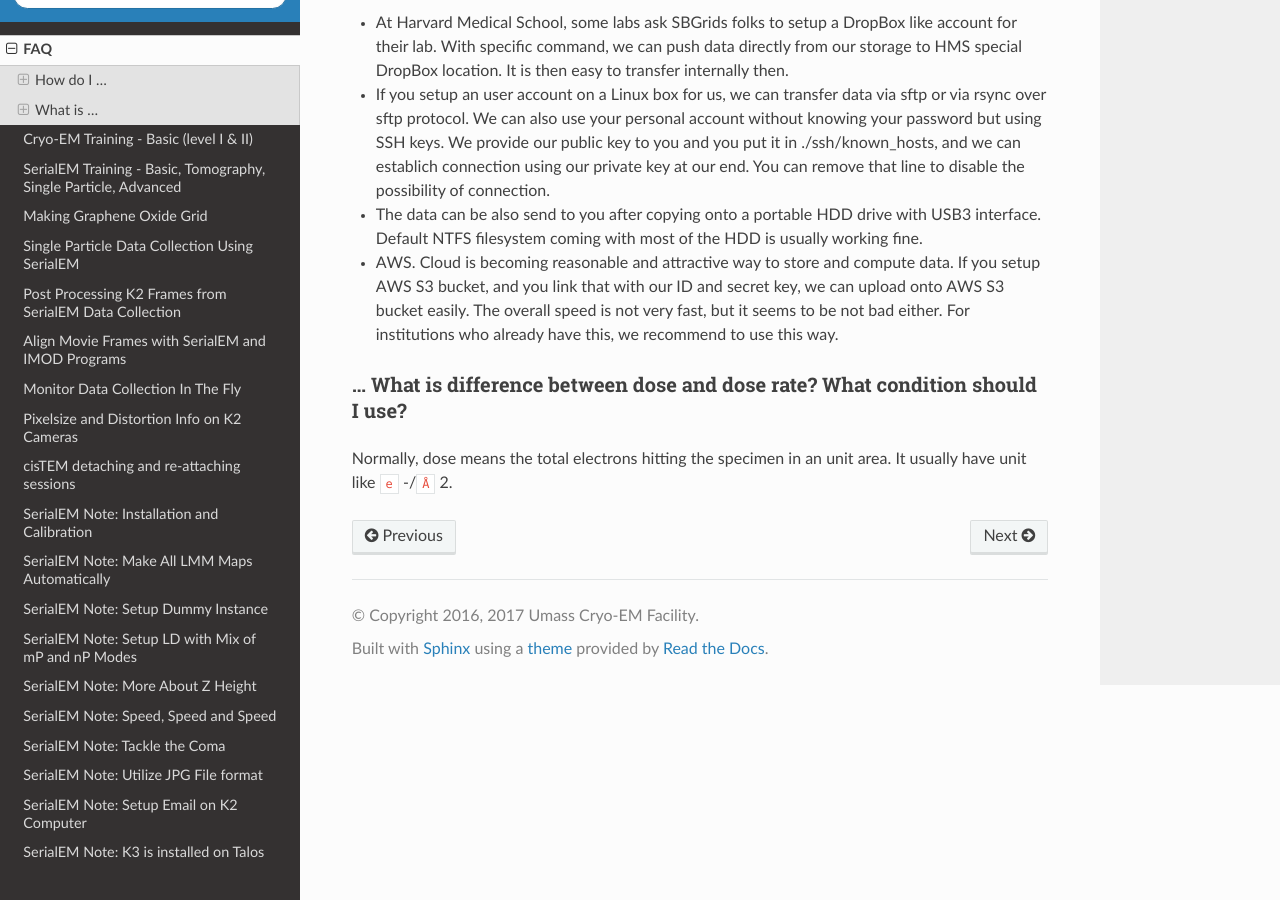
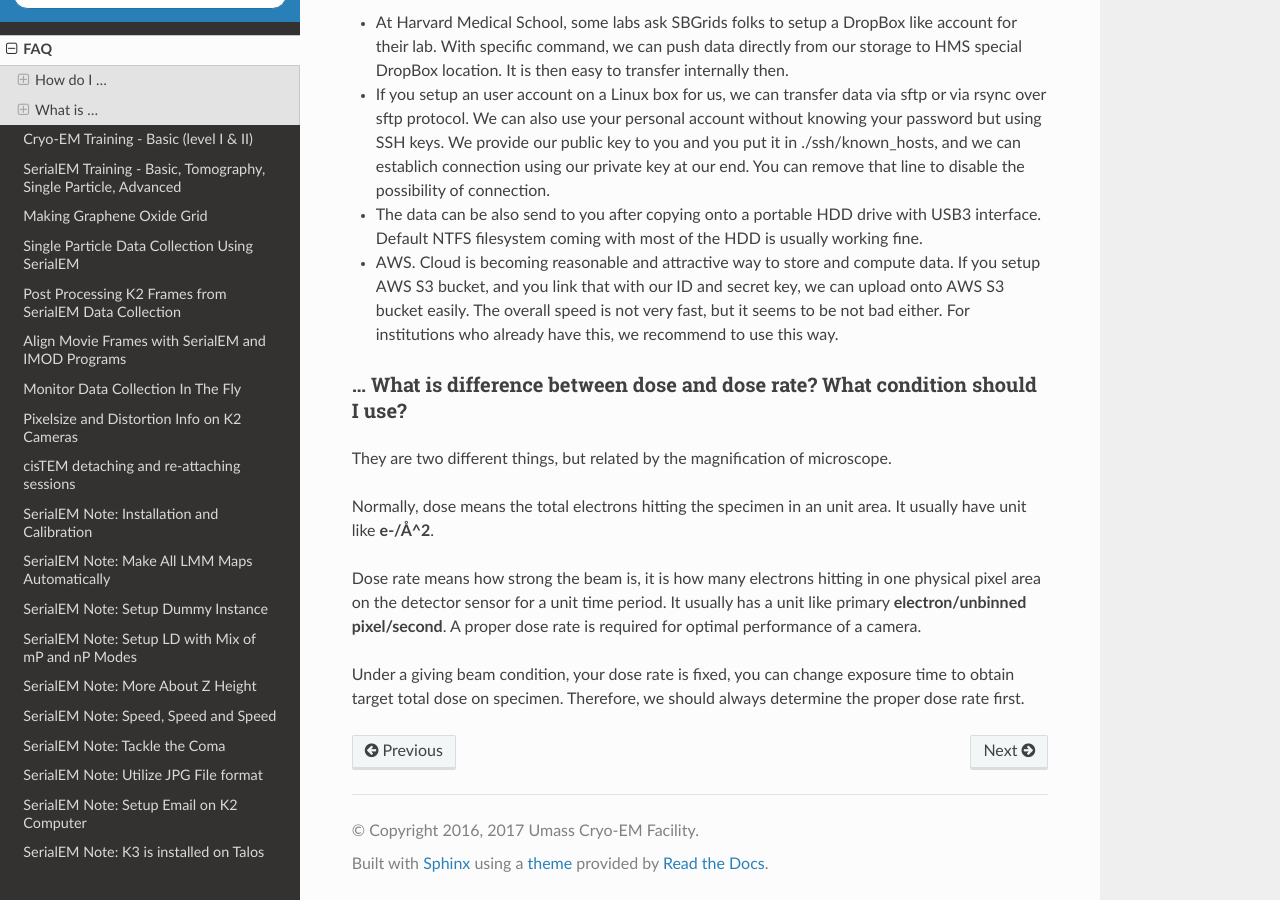
Before and after one commit to xuchen66/sphinx-emdocs, a Sphinx documentation site: the page built from source/cryo-em_faq.rst, in a window 1280 px wide and 900 px high, scrolled down 5388 px. Built offline with Sphinx 7.4.7 and the Read the Docs theme 2.0.0, drawn with Linux system fonts in a browser that asks for light colours; pages that are not in the unit, such as notebooks, are missing from menus; cross-references to code outside the pages are shown as plain code.

Commit message:
Update cryo-em_faq.rst

```diff
--- a/source/cryo-em_faq.rst
+++ b/source/cryo-em_faq.rst
@@ -233,4 +233,10 @@ UMass Med School has firewall and VPN in place. There is no way to "pull" data f
 ... What is difference between dose and dose rate? What condition should I use?
 ~~~~~~~~~~~~~~~~~~~~~~~~~~~~~~~~~~~~~~~~~~~~~~~~~~~~~~~~~~~~~~~~~~~~~~~~~~~~~~~
 
-Normally, dose means the total electrons hitting the specimen in an unit area. It usually have unit like `e`:super: -/`Å`:super: 2.
+They are two different things, but related by the magnification of microscope.
+
+Normally, dose means the total electrons hitting the specimen in an unit area. It usually have unit like **e-/Å^2**.
+
+Dose rate means how strong the beam is, it is how many electrons hitting in one physical pixel area on the detector sensor for a unit time period. It usually has a unit like primary **electron/unbinned pixel/second**. A proper dose rate is required for optimal performance of a camera.
+
+Under a giving beam condition, your dose rate is fixed, you can change exposure time to obtain target total dose on specimen. Therefore, we should always determine the proper dose rate first.
```
Also changed, not shown: other parts of source/cryo-em_faq.rst (+1 -1 lines).
